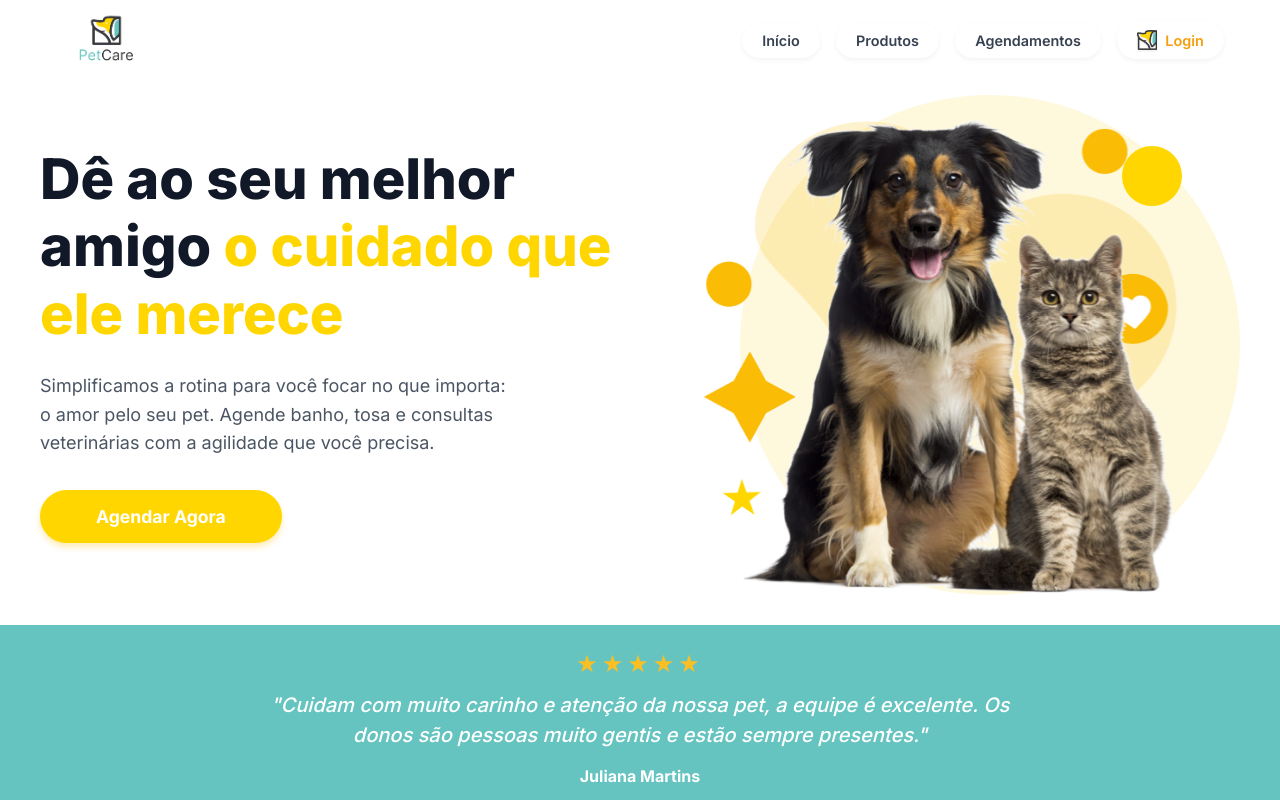
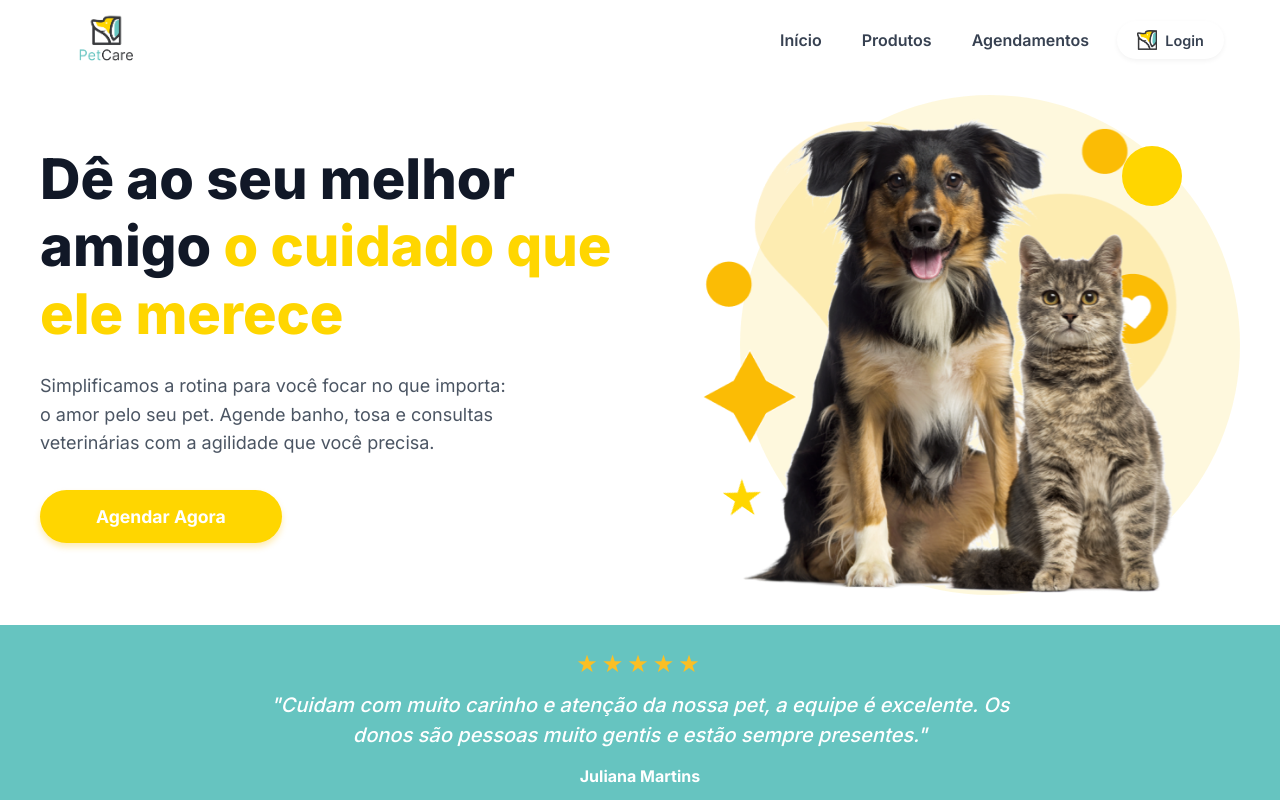
Before and after one commit to FilipiWanderley/PetCare, a Next.js app: page / in a window 1280 px wide. Shown: the top 800 px of the page. Built offline with nearby package versions, Linux system fonts and the light colour scheme.

Commit message:
style: Change nav links to text with hover underline effect

```diff
--- a/src/components/layout/Header.module.css
+++ b/src/components/layout/Header.module.css
@@ -59,6 +59,33 @@
   align-items: center;
 }
 
+/* New Nav Link Styles */
+.navLink {
+  padding: 0.5rem 0.75rem;
+  font-weight: 600;
+  color: var(--text-primary);
+  text-decoration: none;
+  position: relative;
+  font-size: 1rem;
+  transition: color 0.2s ease;
+}
+
+.navLink::after {
+  content: '';
+  position: absolute;
+  bottom: 0;
+  left: 0;
+  width: 0;
+  height: 3px;
+  background-color: var(--primary); /* Yellow */
+  transition: width 0.3s ease;
+  border-radius: 2px;
+}
+
+.navLink:hover::after {
+  width: 100%;
+}
+
 /* Button Styles */
 .btn {
   padding: 0.5rem 1.2rem;
@@ -98,36 +125,36 @@
 
 .btnLogin {
   background-color: white;
-  color: #F59E0B; /* Amarelo mais escuro/dourado para melhor leitura */
-  box-shadow: 0 2px 5px rgba(0,0,0,0.05); /* Mesma sombra do btnWhite */
+  color: var(--text-primary);
+  box-shadow: 0 2px 5px rgba(0,0,0,0.05);
+  border: 1px solid transparent;
   gap: 0.5rem;
-  border: 1px solid transparent; /* Mesma borda do btnWhite */
 }
 
 .btnLogin:hover {
-  background-color: #f9fafb; /* Mesmo hover do btnWhite */
+  background-color: #f9fafb;
   transform: translateY(-1px);
   box-shadow: 0 4px 6px rgba(0,0,0,0.08);
 }
 
 .loginIcon {
-  width: 20px;
-  height: 20px;
   object-fit: contain;
-  filter: drop-shadow(0 1px 1px rgba(0,0,0,0.1));
 }
 
 .logoutBtn {
   background: none;
   border: none;
+  cursor: pointer;
   color: var(--text-secondary);
-  cursor: pointer;
-  padding: 0.25rem;
+  padding: 0.5rem;
+  border-radius: 50%;
+  transition: all 0.2s ease;
   display: flex;
   align-items: center;
-  transition: color 0.2s;
+  justify-content: center;
 }
 
 .logoutBtn:hover {
-  color: var(--danger);
+  background-color: #fee2e2;
+  color: #ef4444;
 }
--- a/src/components/layout/Header.tsx
+++ b/src/components/layout/Header.tsx
@@ -26,9 +26,9 @@ export function Header() {
           />
         </Link>
         <nav className={styles.nav}>
-          <Link href="/" className={`${styles.btn} ${styles.btnWhite}`}>Início</Link>
-          <Link href="/produtos" className={`${styles.btn} ${styles.btnWhite}`}>Produtos</Link>
-          <Link href="/agendamentos" className={`${styles.btn} ${styles.btnWhite}`}>Agendamentos</Link>
+          <Link href="/" className={styles.navLink}>Início</Link>
+          <Link href="/produtos" className={styles.navLink}>Produtos</Link>
+          <Link href="/agendamentos" className={styles.navLink}>Agendamentos</Link>
 
           {isAuthenticated ? (
             <>
```
